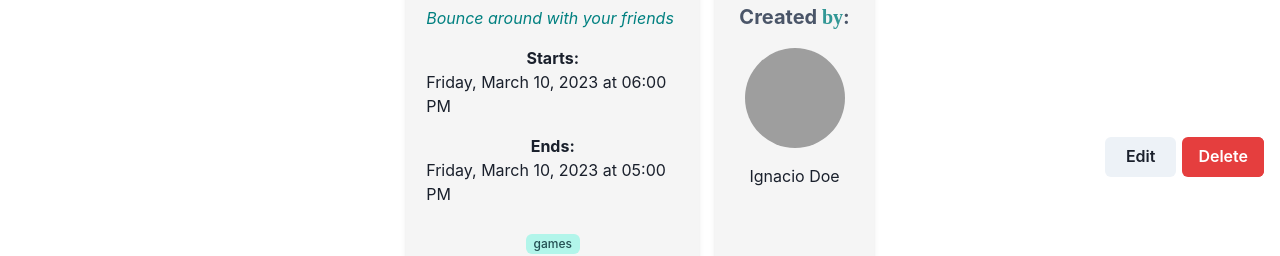
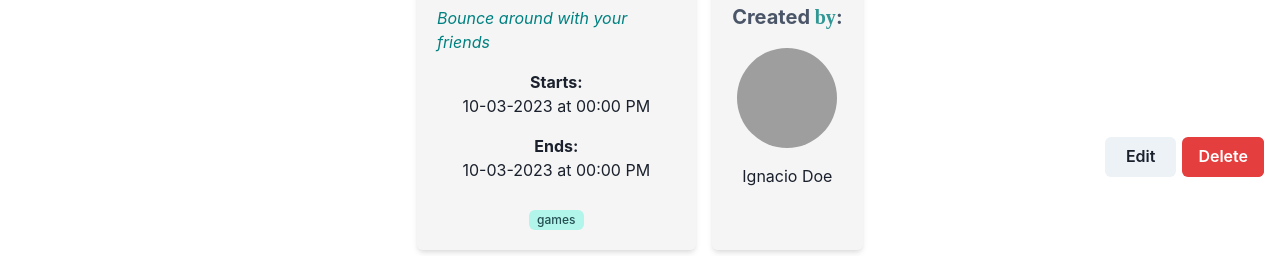
Before and after one commit to Foosterlee/React-Advanced, a React (Vite) app: page /event/1 in a window 1280 px wide. Shown: the part 607-863 px from the top of the page. Built offline with nearby package versions, Linux system fonts and the light colour scheme; data requests are answered from the project's data file; grey boxes are pictures that could not be loaded.

Commit message:
Update EventPage.jsx

```diff
--- a/src/pages/EventPage.jsx
+++ b/src/pages/EventPage.jsx
@@ -13,6 +13,7 @@ import {
 import { useParams, useNavigate } from "react-router-dom";
 import EditEvent from "../components/EditEvent";
 import DeleteEvent from "../components/DeleteEvent";
+import { formatDateTime } from "../utils/Formatting";
 
 export const loader = async ({ params }) => {
   const categoriesResponse = await fetch("http://localhost:3000/categories");
@@ -152,10 +153,10 @@ const EventPage = () => {
 
         <Flex direction={{ base: "column", md: "row" }} mb="4">
           <Box
-            bg="blackAlpha.50" // Achtergrondkleur voor het linkerblok
+            bg="blackAlpha.50"
             p="5"
             borderRadius="md"
-            flex="2" // Breedte van het linkerblok
+            flex="2"
             boxShadow="md"
             mb={{ base: "4", md: "0" }}
           >
@@ -166,38 +167,16 @@ const EventPage = () => {
               <Text fontWeight="bold">Starts:</Text>
               <Text>
                 {event?.startTime
-                  ? new Date(event.startTime).toLocaleString("en-US", {
-                      weekday: "long",
-                      year: "numeric",
-                      month: "long",
-                      day: "numeric",
-                    })
+                  ? formatDateTime(event.startTime, " at ")
                   : "Not specified"}
-                {" at "}
-                {event?.startTime &&
-                  new Date(event.startTime).toLocaleTimeString("en-US", {
-                    hour: "2-digit",
-                    minute: "2-digit",
-                  })}
               </Text>
               <Text fontWeight="bold" mt="4">
                 Ends:
               </Text>
               <Text mb="3">
                 {event?.endTime
-                  ? new Date(event.endTime).toLocaleString("en-US", {
-                      weekday: "long",
-                      year: "numeric",
-                      month: "long",
-                      day: "numeric",
-                    })
+                  ? formatDateTime(event.endTime, " at ")
                   : "Not specified"}
-                {" at "}
-                {event?.endTime &&
-                  new Date(event.endTime).toLocaleTimeString("en-US", {
-                    hour: "2-digit",
-                    minute: "2-digit",
-                  })}
               </Text>
               <HStack spacing="1" mt="4">
                 {event?.categoryIds &&
@@ -217,10 +196,10 @@ const EventPage = () => {
           </Box>
 
           <Box
-            bg="blackAlpha.50" // Achtergrondkleur voor het rechterblok
+            bg="blackAlpha.50"
             p={4}
             borderRadius="md"
-            flex="1" // Breedte van het rechterblok
+            flex="1"
             mt={{ base: "4", md: "0" }}
             ml={{ base: "0", md: "4" }}
             boxShadow="md"
```
